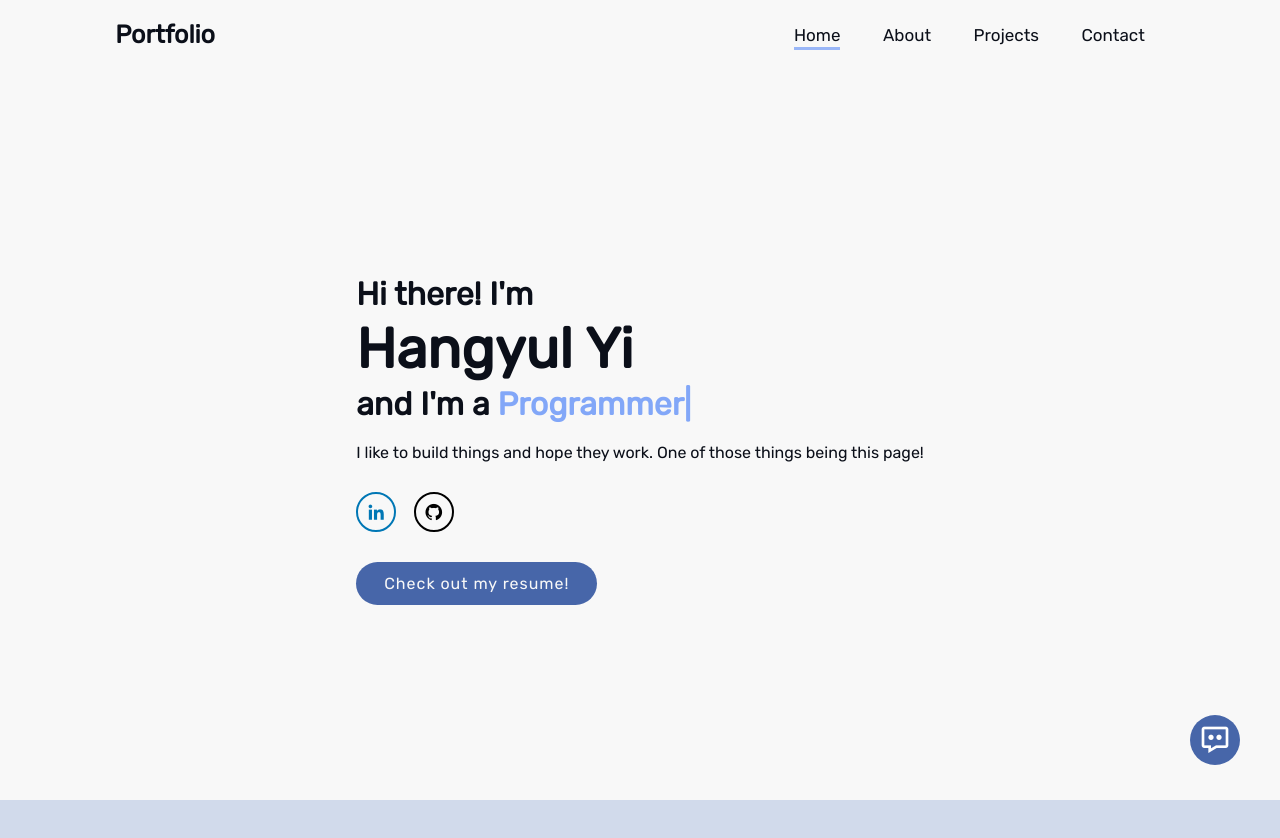
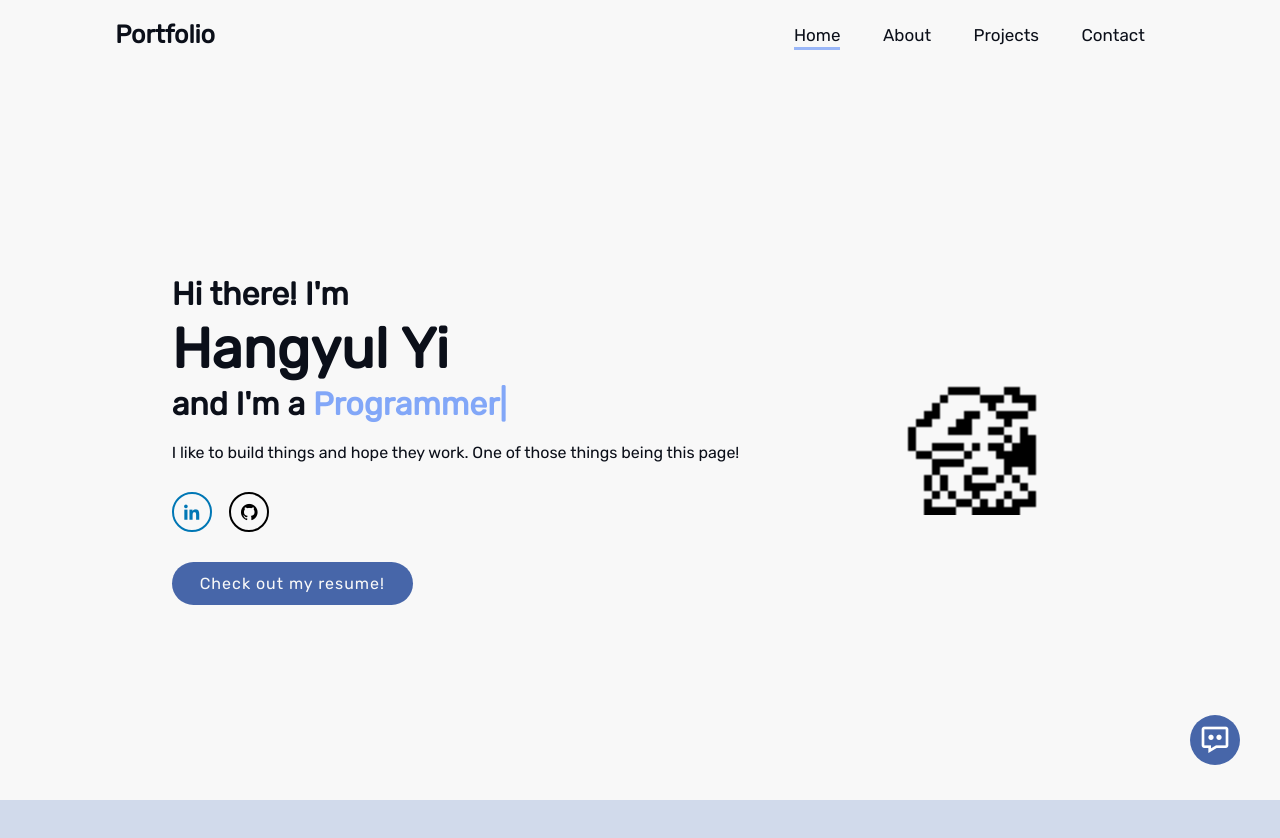
Before and after one commit to hangyulyi/hangyulyi.github.io, a plain HTML site: page index.html in a window 1280 px wide. Shown: the top 838 px of the page. Drawn offline with nearby package versions, Linux system fonts and the light colour scheme.

Commit message:
add gif on front page

```diff
--- a/css/style.css
+++ b/css/style.css
@@ -125,12 +125,12 @@ span {
 }
 
 .home-img img {
-   width: 35vw;
+   width: 20vw;
    border-radius: 20px;
-   animation: floatImage 4s ease-in-out infinite;
+   margin-bottom: 40%;
 }
 
-@keyframes floatImage {
+/* @keyframes floatImage {
    0% {
       transform: translateY(0);
    }
@@ -142,7 +142,7 @@ span {
    100% {
       transform: translateY();
    }
-}
+} */
 
 .social-media a {
    display: inline-flex;
@@ -151,10 +151,9 @@ span {
    width: 4rem;
    height: 4rem;
    background: transparent;
-   /* border: .2rem solid var(--accent); */
+
    border-radius: 50%;
    font-size: 2rem;
-   /* color: var(--accent); */
    margin: 3rem 1.5rem 3rem 0;
    transition: .5s ease;
 }
@@ -194,6 +193,7 @@ span {
    background: transparent;
    transition: .5s ease;
 }
+
 
 .btn {
    display: inline-block;
--- a/index.html
+++ b/index.html
@@ -47,9 +47,9 @@
          <a href="images/Hangyul_Yi_Resume.pdf" target="_blank" class="btn">Check out my resume!</a>
       </div>
 
-      <!-- <div class="home-img">
-         <img src="images/tempimage.png" alt="">
-      </div> -->
+      <div class="home-img">
+         <img src="images/dracomon.gif" alt="">
+      </div>
    </section>
 
    <!-- About section -->
```
Also changed, not shown: images/dracomon.gif (added).
